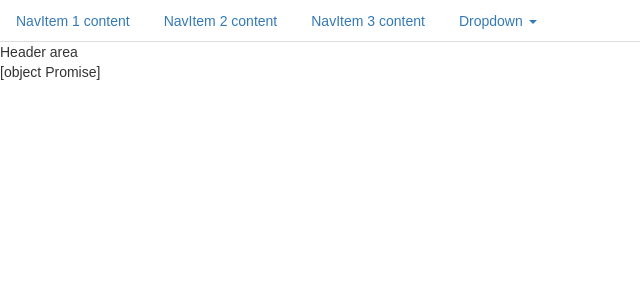
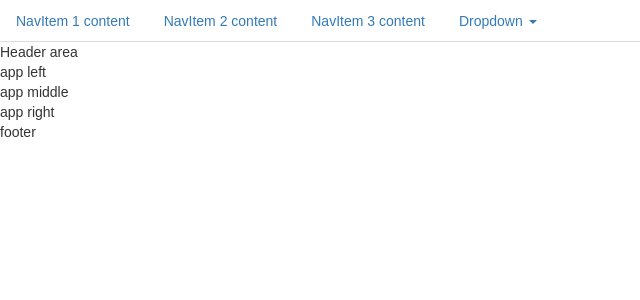
Before and after one commit to Adutchguy/portfolio, a React (Create React App) app: page / in a window 1280 px wide. Shown: the top 300 px of the page, without its empty margins (0-640 px from the left). Built offline with nearby package versions, Linux system fonts and the light colour scheme; no server answers.

Commit message:
preparing for ejection

```diff
--- a/public/index.html
+++ b/public/index.html
@@ -10,7 +10,6 @@
     -->
     <link rel="manifest" href="%PUBLIC_URL%/manifest.json">
     <link rel="shortcut icon" href="%PUBLIC_URL%/favicon.ico">
-    <script src="https://ajax.googleapis.com/ajax/libs/jquery/3.2.1/jquery.min.js"></script>
     <!--
       Notice the use of %PUBLIC_URL% in the tags above.
       It will be replaced with the URL of the `public` folder during the build.
--- a/src/components/app/App.js
+++ b/src/components/app/App.js
@@ -1,6 +1,4 @@
 import React from 'react';
-
-import CodeWarsContainer from '../codewars';
 import NavDropdownApp from '../nav';
 import PageHeaderApp from '../header';
 
@@ -14,19 +12,19 @@ class App extends React.Component {
         <PageHeaderApp className='app-header' />
 
         <div className='app-left'>
-          <CodeWarsContainer />
+          app left
         </div>
 
         <div className='app-middle'>
-
+          app middle
         </div>
 
         <div className='app-right'>
-
+          app right
         </div>
 
         <footer className='app-footer'>
-
+          footer
         </footer>
 
       </div>
--- a/src/components/codewars/index.js
+++ /dev/null
@@ -1,21 +0,0 @@
-import React from 'react';
-import * as cwReq from '../../lib/codewars.js';
-
-const getData = () => {
-  let data;
-  data = cwReq.userRequest();
-  return data.toString();
-};
-
-class CodeWarsContainer extends React.Component{
-
-  render() {
-    return(
-      <div className='code-wars-container'>
-        {getData()}
-      </div>
-    );
-  }
-}
-
-export default CodeWarsContainer;
--- a/src/lib/codewars.js
+++ /dev/null
@@ -1,18 +0,0 @@
-import superagent from 'superagent';
-export const userRequest = () => {
-  return superagent.get(`${process.env.REACT_APP_API_URL}/Adutchguy?${process.env.REACT_APP_CW_TOKEN}`)
-    .then(res => {
-      console.log(res.body);
-      return res.body;
-    })
-    .catch(err => {
-      console.error(err);
-    });
-};
-
-// export const userRequest = () => {
-//   let ur = new XMLHttpRequest();
-//   ur.open('GET', `${process.env.REACT_APP_API_URL}/Adutchguy?${process.env.REACT_APP_CW_TOKEN}`,true);
-//   ur.send();
-//   ur.response
-// };
```
Also changed, not shown: src/lib/util.js (added, +35 -0 lines).
